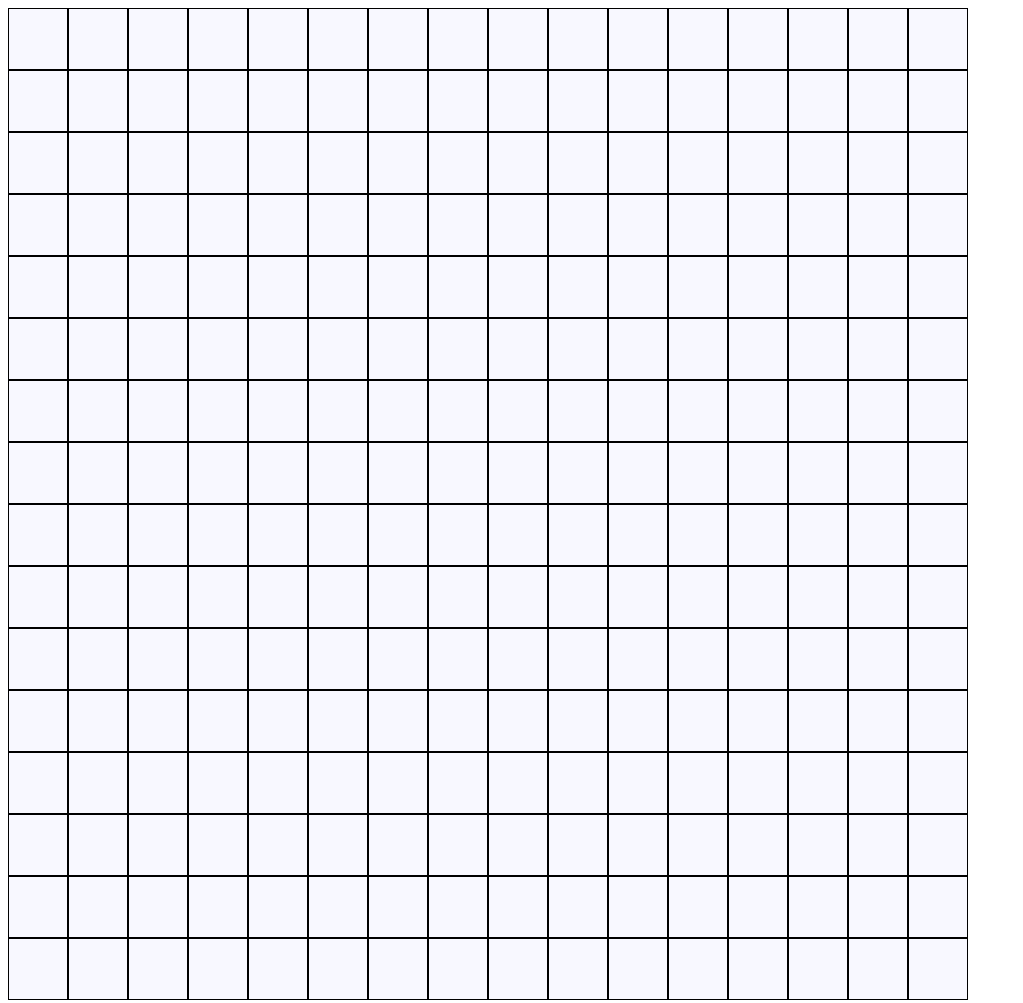
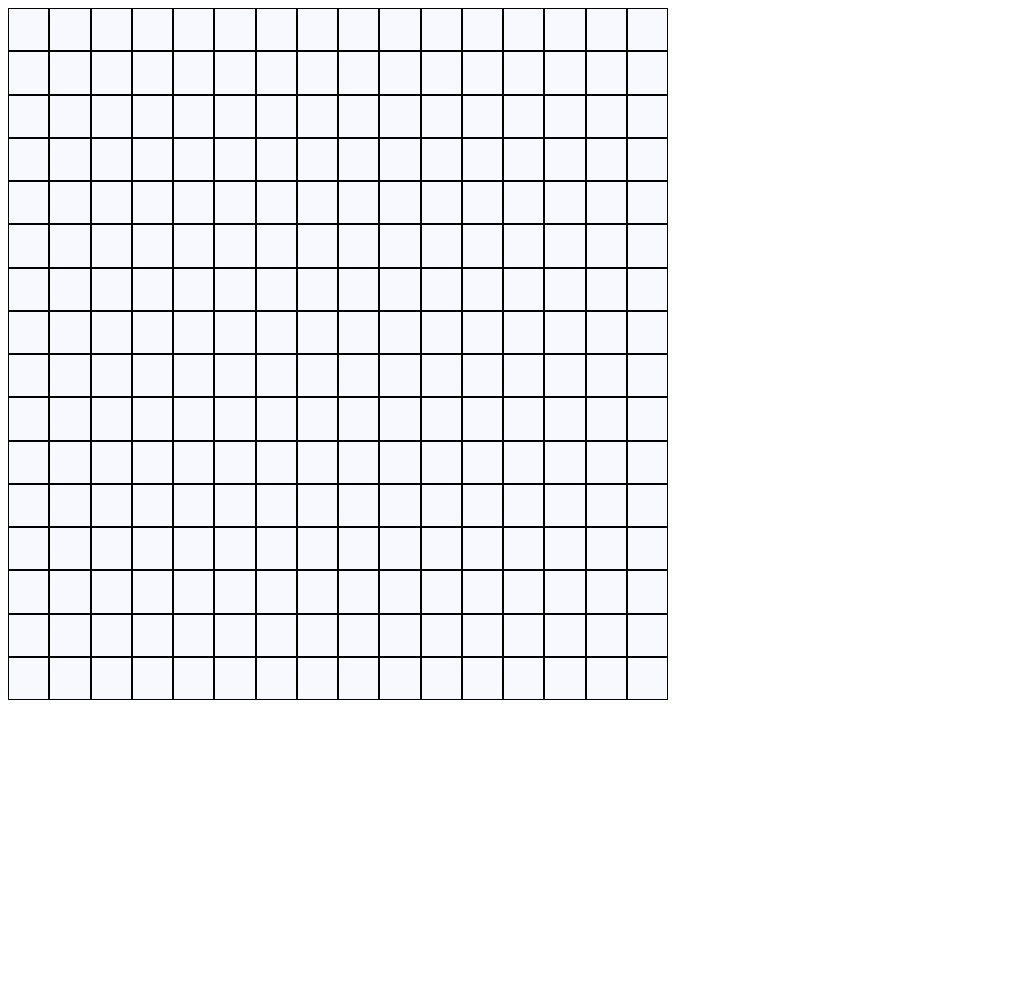
Before and after one commit to AngeloDiMortimer/Etch-a-Sketch, a plain HTML site: page index.html in a window 1280 px wide. Shown: the whole page, without its empty margins (0-1023 px from the left). After the commit the page ends 800 px from the top, so only its background shows below. Drawn offline with Linux system fonts and the light colour scheme.

Commit message:
Changed grid size to be more dynamic

```diff
--- a/scripts/script.js
+++ b/scripts/script.js
@@ -6,7 +6,7 @@ let sizeOfGrid = 16;
 const createGrid = (numbOfGrids) => { //Creates an specific number of grids as needed. I.E: A 16x16 grid of square divs.
 
     for (let i = 0; i < numbOfGrids; i++) {//makes the rows where the gridboxes will be
-        const widthAndHeight = 960 / sizeOfGrid; //size of the container
+        const widthAndHeight = 660 / sizeOfGrid; //size of the container
         const row = document.createElement('div');
         row.classList.add('grid-row');
 
--- a/styles/style.css
+++ b/styles/style.css
@@ -1,5 +1,6 @@
 .container {
-    width: 960px;
+    width: 660px;
+    height: 660px;
 }
 
 .grid-row {
```
